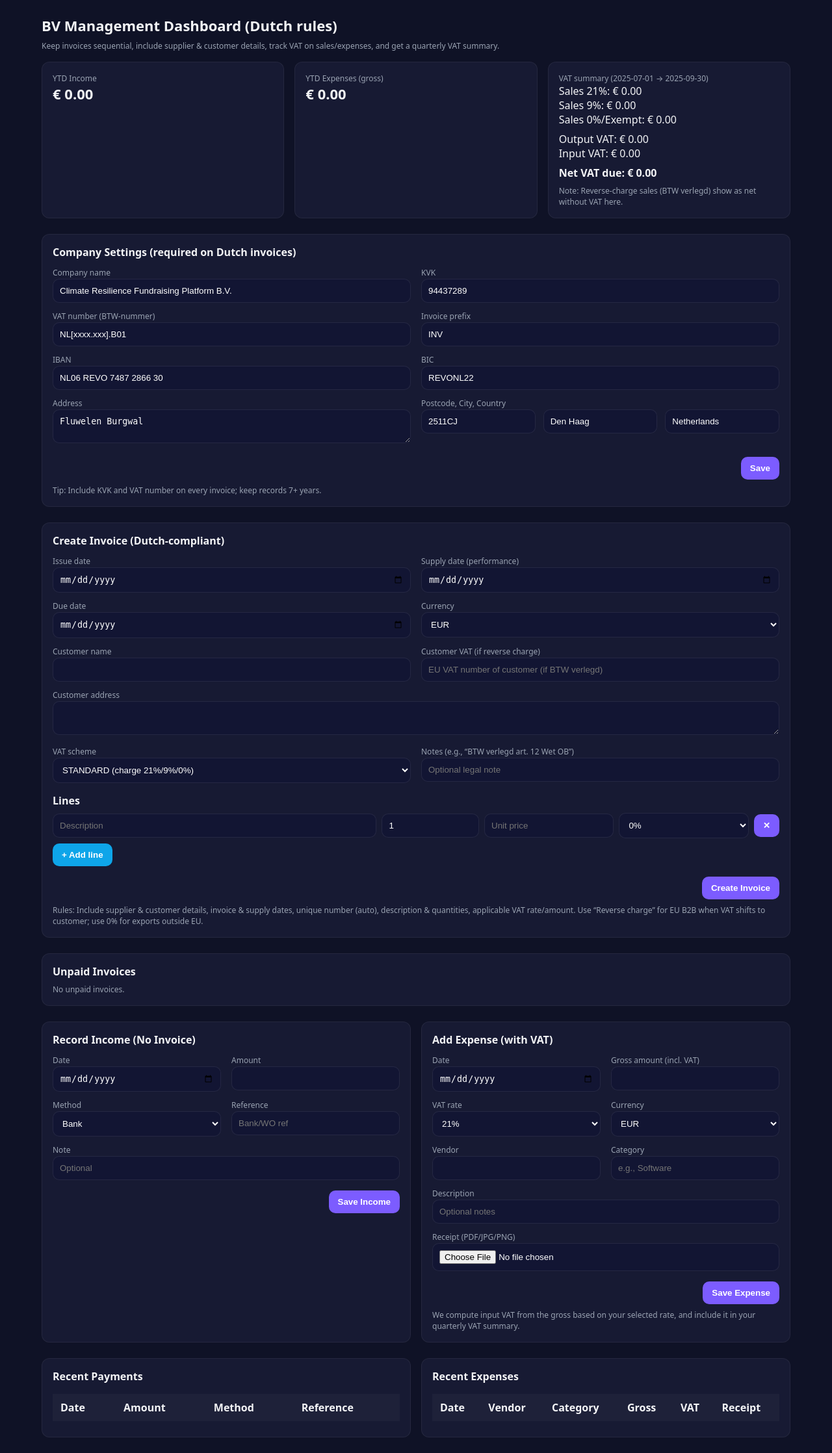
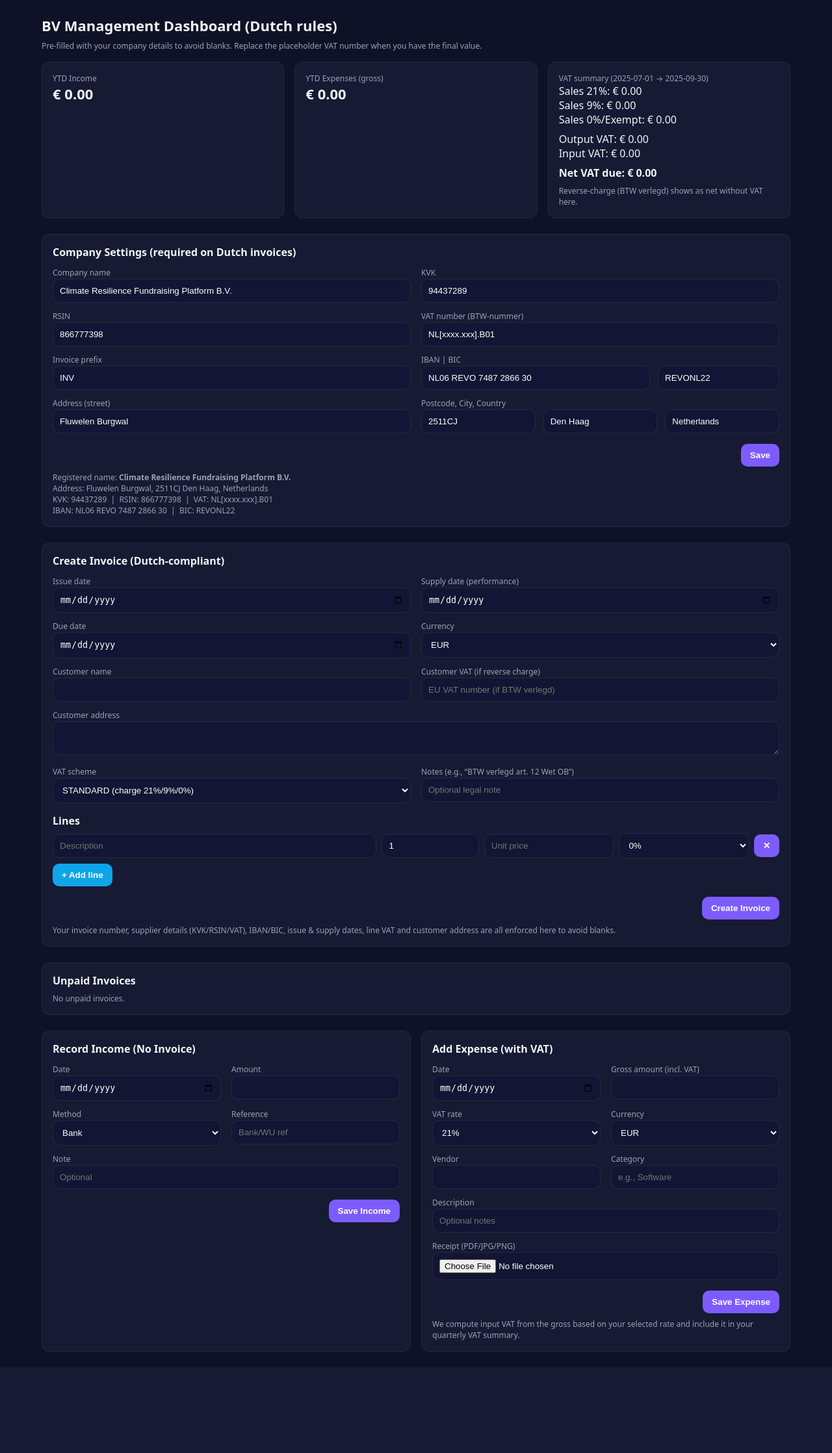
Before and after one commit to AIforimpact22/portalaiforimpact, a Flask app: page / in a window 1280 px wide. Shown: the whole page at 65% size. After the commit the page ends 2104 px from the top, so only its background shows below. Run offline with Flask 3, Linux system fonts and the light colour scheme; data comes from the database, SQL or seed files in the repository; data that the repository does not hold is empty.

Commit message:
Update index.html

```diff
--- a/templates/index.html
+++ b/templates/index.html
@@ -28,7 +28,7 @@
 <div class="container">
 
   <div class="h1">BV Management Dashboard (Dutch rules)</div>
-  <div class="mut">Keep invoices sequential, include supplier & customer details, track VAT on sales/expenses, and get a quarterly VAT summary.</div>
+  <div class="mut">Pre‑filled with your company details to avoid blanks. Replace the placeholder VAT number when you have the final value.</div>
 
   {% with messages = get_flashed_messages(with_categories=true) %}
   {% if messages %}
@@ -52,11 +52,11 @@
       <div class="mt8">Output VAT: € {{ '%.2f'|format(vat_out) }}</div>
       <div>Input VAT: € {{ '%.2f'|format(vat_in) }}</div>
       <div class="h2 mt8">Net VAT due: € {{ '%.2f'|format(vat_due) }}</div>
-      <div class="mut mt8">Note: Reverse‑charge sales (BTW verlegd) show as net without VAT here.</div>
+      <div class="mut mt8">Reverse‑charge (BTW verlegd) shows as net without VAT here.</div>
     </div>
   </div>
 
-  <!-- Company Settings -->
+  <!-- Company Settings (pre-filled with your details) -->
   <div class="card section">
     <div class="h2">Company Settings (required on Dutch invoices)</div>
     <form method="post" action="{{ url_for('save_settings') }}">
@@ -73,41 +73,49 @@
       </div>
       <div class="grid col-2 mt8">
         <div>
-          <label>VAT number (BTW-nummer)</label>
-          <input name="vat_number" value="{{ company.vat_number }}" placeholder="e.g., NL123456789B01">
+          <label>RSIN</label>
+          <input name="rsin" value="{{ company.rsin }}" required>
         </div>
         <div>
-          <label>Invoice prefix</label>
-          <input name="invoice_prefix" value="{{ company.invoice_prefix or 'INV' }}">
+          <label>VAT number (BTW-nummer)</label>
+          <input name="vat_number" value="{{ company.vat_number }}" required>
         </div>
       </div>
       <div class="grid col-2 mt8">
         <div>
-          <label>IBAN</label>
-          <input name="iban" value="{{ company.iban }}">
+          <label>Invoice prefix</label>
+          <input name="invoice_prefix" value="{{ company.invoice_prefix or 'INV' }}" required>
         </div>
         <div>
-          <label>BIC</label>
-          <input name="bic" value="{{ company.bic }}">
+          <label>IBAN | BIC</label>
+          <div class="row">
+            <input name="iban" value="{{ company.iban }}" required style="flex:2">
+            <input name="bic" value="{{ company.bic }}" required style="flex:1">
+          </div>
         </div>
       </div>
       <div class="grid col-2 mt8">
         <div>
-          <label>Address</label>
-          <textarea name="address" rows="2" placeholder="Street, number">{{ company.address }}</textarea>
+          <label>Address (street)</label>
+          <input name="address" value="{{ company.address }}" required>
         </div>
         <div>
           <label>Postcode, City, Country</label>
           <div class="row">
-            <input name="postcode" placeholder="Postcode" value="{{ company.postcode }}" style="flex:1">
-            <input name="city" placeholder="City" value="{{ company.city }}" style="flex:1">
-            <input name="country" placeholder="Country" value="{{ company.country }}" style="flex:1">
+            <input name="postcode" placeholder="Postcode" value="{{ company.postcode }}" required style="flex:1">
+            <input name="city" placeholder="City" value="{{ company.city }}" required style="flex:1">
+            <input name="country" placeholder="Country" value="{{ company.country }}" required style="flex:1">
           </div>
         </div>
       </div>
       <div class="row right mt16"><button>Save</button></div>
     </form>
-    <div class="mut mt8">Tip: Include KVK and VAT number on every invoice; keep records 7+ years.</div>
+    <div class="mut mt8">
+      Registered name: <strong>Climate Resilience Fundraising Platform B.V.</strong><br/>
+      Address: Fluwelen Burgwal, 2511CJ Den Haag, Netherlands<br/>
+      KVK: 94437289 &nbsp;|&nbsp; RSIN: 866777398 &nbsp;|&nbsp; VAT: {{ company.vat_number }}<br/>
+      IBAN: {{ company.iban }} &nbsp;|&nbsp; BIC: {{ company.bic }}
+    </div>
   </div>
 
   <!-- Create Invoice -->
@@ -145,7 +153,7 @@
         </div>
         <div>
           <label>Customer VAT (if reverse charge)</label>
-          <input name="client_vat_number" placeholder="EU VAT number of customer (if BTW verlegd)">
+          <input name="client_vat_number" placeholder="EU VAT number (if BTW verlegd)">
         </div>
       </div>
       <div class="mt8">
@@ -194,7 +202,7 @@
       </div>
     </form>
     <div class="mut mt8">
-      Rules: Include supplier & customer details, invoice & supply dates, unique number (auto), description & quantities, applicable VAT rate/amount. Use “Reverse charge” for EU B2B when VAT shifts to customer; use 0% for exports outside EU.
+      Your invoice number, supplier details (KVK/RSIN/VAT), IBAN/BIC, issue & supply dates, line VAT and customer address are all enforced here to avoid blanks.
     </div>
   </div>
 
@@ -236,7 +244,7 @@
     {% endif %}
   </div>
 
-  <!-- Record standalone income -->
+  <!-- Record standalone income & expenses -->
   <div class="grid col-2 section">
     <div class="card">
       <div class="h2">Record Income (No Invoice)</div>
@@ -256,14 +264,13 @@
               <option value="other">Other</option>
             </select>
           </div>
-          <div><label>Reference</label><input name="reference" placeholder="Bank/WO ref"></div>
+          <div><label>Reference</label><input name="reference" placeholder="Bank/WU ref"></div>
         </div>
         <div class="mt8"><label>Note</label><input name="note" placeholder="Optional"></div>
         <div class="row right mt16"><button>Save Income</button></div>
       </form>
     </div>
 
-    <!-- Record expense with VAT -->
     <div class="card">
       <div class="h2">Add Expense (with VAT)</div>
       <form method="post" enctype="multipart/form-data" action="{{ url_for('add_expense') }}">
@@ -295,38 +302,7 @@
         <div class="mt8"><label>Receipt (PDF/JPG/PNG)</label><input type="file" name="receipt" accept=".pdf,.png,.jpg,.jpeg"></div>
         <div class="row right mt16"><button>Save Expense</button></div>
       </form>
-      <div class="mut mt8">We compute input VAT from the gross based on your selected rate, and include it in your quarterly VAT summary.</div>
-    </div>
-  </div>
-
-  <!-- Recent -->
-  <div class="grid col-2 section">
-    <div class="card">
-      <div class="h2">Recent Payments</div>
-      <table>
-        <thead><tr><th>Date</th><th>Amount</th><th>Method</th><th>Reference</th></tr></thead>
-        <tbody>
-          {% for p in recent_payments %}
-            <tr><td>{{ p.date }}</td><td>€ {{ '%.2f'|format(p.amount) }}</td><td>{{ p.method }}</td><td>{{ p.reference or '' }}</td></tr>
-          {% endfor %}
-        </tbody>
-      </table>
-    </div>
-    <div class="card">
-      <div class="h2">Recent Expenses</div>
-      <table>
-        <thead><tr><th>Date</th><th>Vendor</th><th>Category</th><th>Gross</th><th>VAT</th><th>Receipt</th></tr></thead>
-        <tbody>
-          {% for e in recent_expenses %}
-            <tr>
-              <td>{{ e.date }}</td><td>{{ e.vendor }}</td><td>{{ e.category }}</td>
-              <td>€ {{ '%.2f'|format(e.amount_gross) }}</td>
-              <td>€ {{ '%.2f'|format(e.vat_amount) }}</td>
-              <td>{% if e.receipt_path %}<a href="{{ url_for('uploaded_file', filename=e.receipt_path) }}">View</a>{% else %}<span class="mut">—</span>{% endif %}</td>
-            </tr>
-          {% endfor %}
-        </tbody>
-      </table>
+      <div class="mut mt8">We compute input VAT from the gross based on your selected rate and include it in your quarterly VAT summary.</div>
     </div>
   </div>
 
@@ -335,6 +311,7 @@
 <script>
   const vatScheme = document.getElementById('vat_scheme');
   function syncVatOptions() {
+    if (!vatScheme) return;
     const rc = vatScheme.value === 'REVERSE_CHARGE_EU';
     const zero = vatScheme.value === 'ZERO_OUTSIDE_EU' || vatScheme.value === 'EXEMPT';
     document.querySelectorAll('.line-vat').forEach(sel => {
@@ -342,8 +319,10 @@
       else { sel.disabled = false; }
     });
   }
-  vatScheme.addEventListener('change', syncVatOptions);
-  syncVatOptions();
+  if (vatScheme) {
+    vatScheme.addEventListener('change', syncVatOptions);
+    syncVatOptions();
+  }
 
   function addLine() {
     const row = document.createElement('div');
```
